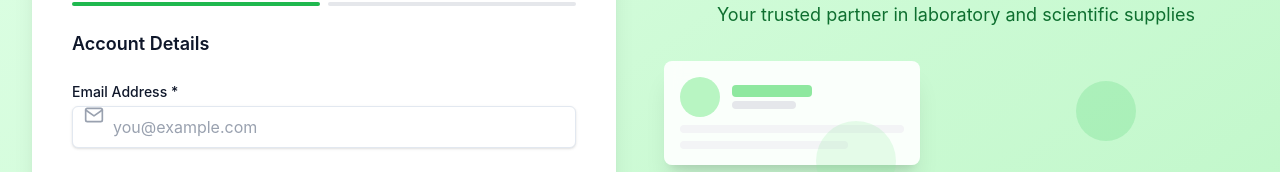
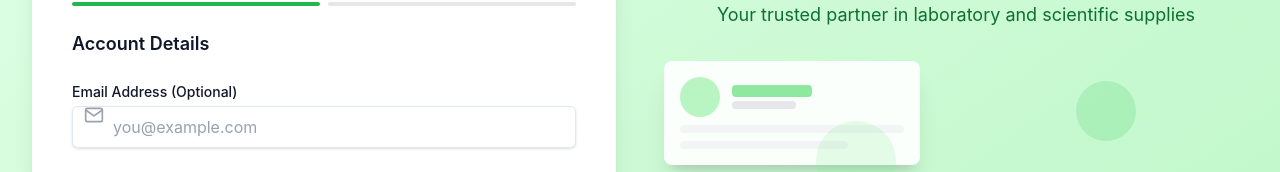
Before and after one commit to xtremeluxurycollectionke01-dot/xb, a Next.js app: page /register in a window 1280 px wide. Shown: the part 322-494 px from the top of the page. Built offline with nearby package versions, Linux system fonts and the light colour scheme.

Commit message:
email optional

```diff
--- a/app/components/auth/RegisterForm.tsx
+++ b/app/components/auth/RegisterForm.tsx
@@ -226,7 +226,7 @@ export default function RegisterForm() {
 
           {/* Email */}
           <Input
-            label="Email Address *"
+            label="Email Address (Optional)"
             type="email"
             name="email"
             value={formData.email}
```
